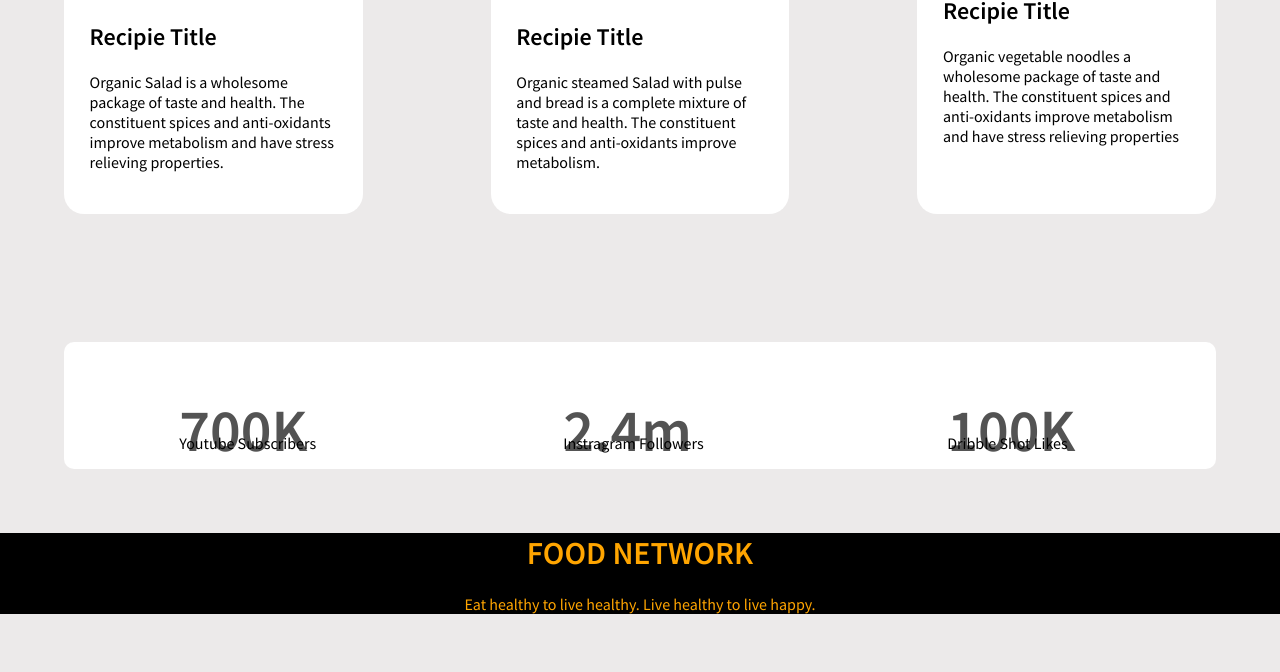
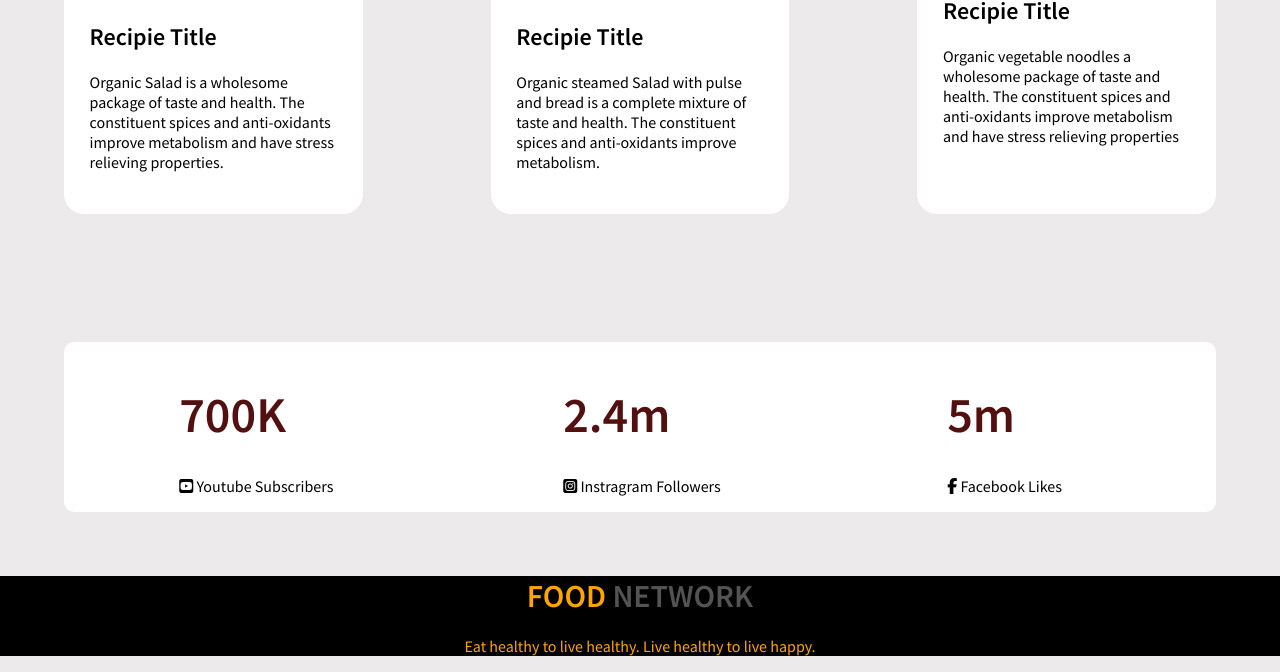
Before and after one commit to atique-atq/organic-food-network, a plain HTML site: page index.html in a window 1280 px wide. Shown: the part 1494-2166 px from the top of the page. Before the commit the page ends 2124 px from the top, so only its background shows below. Drawn offline with Linux system fonts and the light colour scheme.

Commit message:
adding icon in like section

```diff
--- a/index.html
+++ b/index.html
@@ -13,6 +13,7 @@
     <link
         href="https://fonts.googleapis.com/css2?family=Lato:wght@700;900&family=Source+Sans+Pro:wght@400;600&display=swap"
         rel="stylesheet">
+    <script src="https://kit.fontawesome.com/c58fbe6084.js" crossorigin="anonymous"></script>
 </head>
 
 <body>
@@ -35,7 +36,7 @@
             <img src="images/man_eating.png" alt="">
         </div>
         <div class="double-div">
-            <h1 class="middle-section-heading" class="t">About Me</h1>
+            <h1 class="grey-heading" class="t">About Me</h1>
             <p id="second-section-parag">MyOrganic Bd is dedicated to providing quality products. We have 200 products that are included in 12
                 categories with integrated services like clinical nutrition, personal wellness coach, and mindfulness.
             </p>
@@ -46,7 +47,7 @@
 
     <section>
         <div class="my-recipies">
-            <h1 class="middle-section-heading">My recipies</h1>
+            <h1 class="grey-heading">My recipies</h1>
             <p>Organic is not just a healthy way of eating but also one which is guilt free. When we take care of the
                 earth, it takes care of us too. Founded on the belief that nature need not lose out in our quest for
                 advancement, Organic Tattva strives to support a wholesome life print.</p>
@@ -76,23 +77,26 @@
     <section>
         <div class="like-container">
             <div class="like-boxes">
-                <h1 class="weight-font">700K</h1>
-                <p>Youtube Subscribers</p>
+                <h1>700K</h1>
+                <i class="fab fa-youtube-square"></i>
+                <p style="display: inline-block">Youtube Subscribers</p>
             </div>
             <div class="like-boxes">
-                <h1 class="weight-font">2.4m</h1>
-                <p>Instragram Followers</p>
+                <h1>2.4m</h1>
+                <i class="fab fa-instagram-square"></i>
+                <p style="display: inline-block">Instragram Followers</p>
             </div>
             <div class="like-boxes">
-                <h1 class="weight-font">100K</h1>
-                <p>Dribble Shot Likes</p>
+                <h1>5m</h1>
+                <i class="fab fa-facebook-f"></i>
+                <p style="display: inline-block">Facebook Likes</p>
             </div>
         </div>
     </section>
 </body>
 
 <footer>
-    <h1 class="orange-color">FOOD NETWORK</h1>
+    <h1> <span class="orange-color">FOOD </span>NETWORK</h1>
     <p class="orange-color">Eat healthy to live healthy. Live healthy to live happy.</p>
 </footer>
 
--- a/style.css
+++ b/style.css
@@ -41,7 +41,7 @@ body{
     color: white;
     text-decoration: none;
 }
-.middle-section-heading{
+.grey-heading{
     font-size: 40px;
     color: grey;
     margin-bottom: 5%;
@@ -81,7 +81,16 @@ body{
     width: 33%;
     padding-left: 10%;
 }
+.like-boxes h1{
+    font-size: 50px;
+    color: rgb(83, 16, 16);
+    margin-bottom: 5%;
+}
 footer{
     background-color: black;
     text-align: center;
 }
+footer h1{
+    color: rgb(83, 83, 83);
+    margin-bottom: 20px;
+}
```
